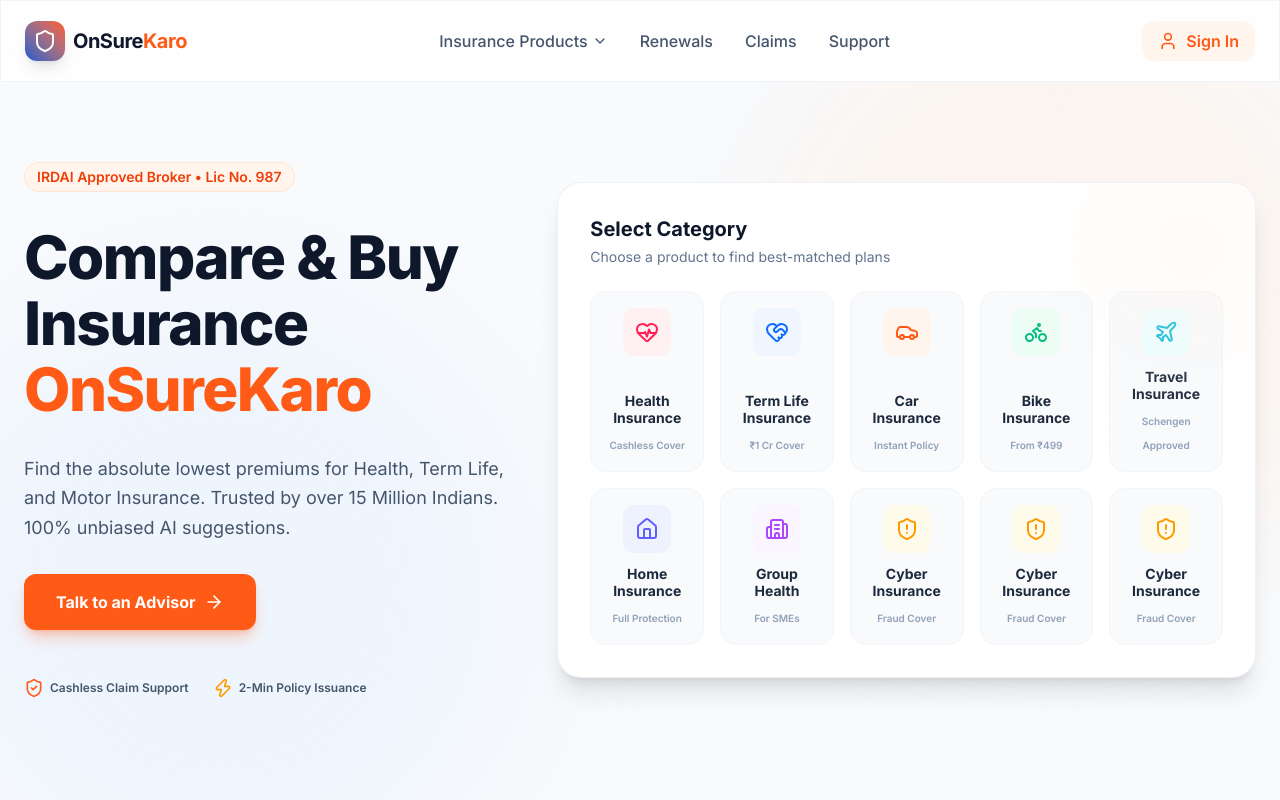
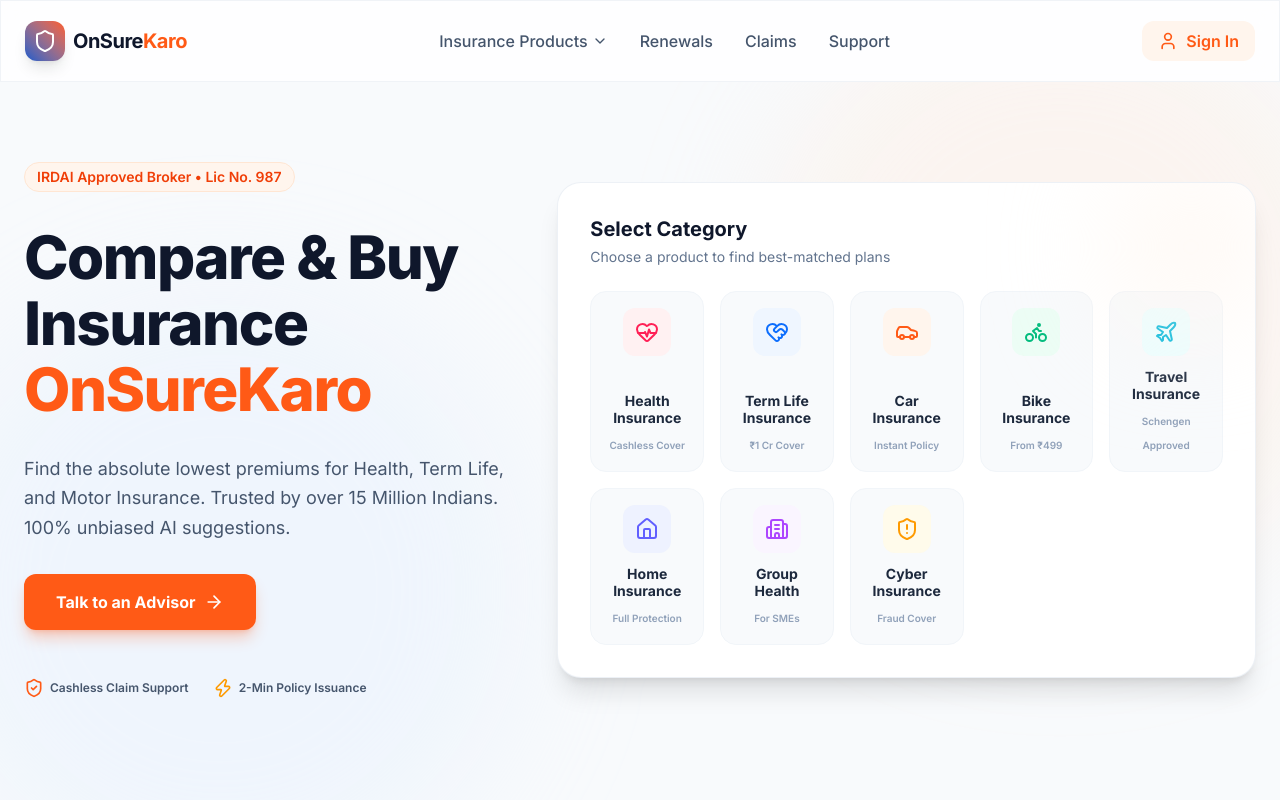
Before and after one commit to Amaan690/Insurence, a Next.js app: page / in a window 1280 px wide. Shown: the top 800 px of the page. Built offline with nearby package versions, Linux system fonts and the light colour scheme.

Commit message:
commnt insurance duplicate

```diff
--- a/components/HeroSection.jsx
+++ b/components/HeroSection.jsx
@@ -16,8 +16,8 @@
   { name: "Home Insurance", icon: Home, color: "text-indigo-500", bg: "bg-indigo-50", label: "Full Protection" },
   { name: "Group Health", icon: Building2, color: "text-purple-500", bg: "bg-purple-50", label: "For SMEs" },
   { name: "Cyber Insurance", icon: ShieldAlert, color: "text-amber-500", bg: "bg-amber-50", label: "Fraud Cover" },
-  { name: "Cyber Insurance", icon: ShieldAlert, color: "text-amber-500", bg: "bg-amber-50", label: "Fraud Cover" },
-  { name: "Cyber Insurance", icon: ShieldAlert, color: "text-amber-500", bg: "bg-amber-50", label: "Fraud Cover" }
+  // { name: "Cyber Insurance", icon: ShieldAlert, color: "text-amber-500", bg: "bg-amber-50", label: "Fraud Cover" },
+  // { name: "Cyber Insurance", icon: ShieldAlert, color: "text-amber-500", bg: "bg-amber-50", label: "Fraud Cover" }
 ];
 
 export default function HeroSection() {
```
